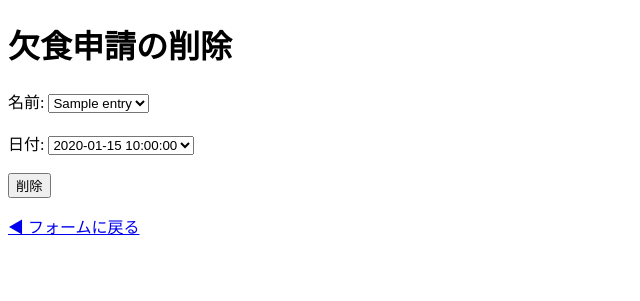
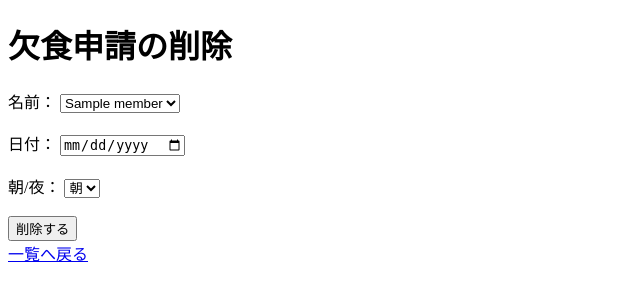
Before and after one commit to syunki-16/skip-meals-app, a Flask app: template templates/delete.html in a window 1280 px wide. Shown: the top 301 px of the page, without its empty margins (0-640 px from the left). Run offline with Flask 3, Linux system fonts and the light colour scheme; the template is opened without the code that fills it: most values are stand-ins (such as "Sample title", 1, 10 or a date in 2020).

Commit message:
Update delete.html

```diff
--- a/templates/delete.html
+++ b/templates/delete.html
@@ -2,28 +2,29 @@
 <html lang="ja">
 <head>
   <meta charset="UTF-8">
-  <title>欠食申請削除</title>
+  <title>欠食削除ページ</title>
 </head>
 <body>
   <h1>欠食申請の削除</h1>
   <form method="POST">
-    <label>名前:</label>
+    <label>名前：</label>
     <select name="name">
-      {% for e in entries|unique(attribute='name') %}
-        <option value="{{ e.name }}">{{ e.name }}</option>
+      {% for m in members %}
+        <option value="{{ m }}">{{ m }}</option>
       {% endfor %}
     </select><br><br>
 
-    <label>日付:</label>
-    <select name="date">
-      {% for e in entries %}
-        <option value="{{ e.date }}">{{ e.date }}</option>
-      {% endfor %}
+    <label>日付：</label>
+    <input type="date" name="date"><br><br>
+
+    <label>朝/夜：</label>
+    <select name="time">
+      <option value="朝">朝</option>
+      <option value="夜">夜</option>
     </select><br><br>
 
-    <button type="submit">削除</button>
+    <button type="submit">削除する</button>
   </form>
-
-  <p><a href="/form">◀ フォームに戻る</a></p>
+  <a href="/list">一覧へ戻る</a>
 </body>
 </html>
```
